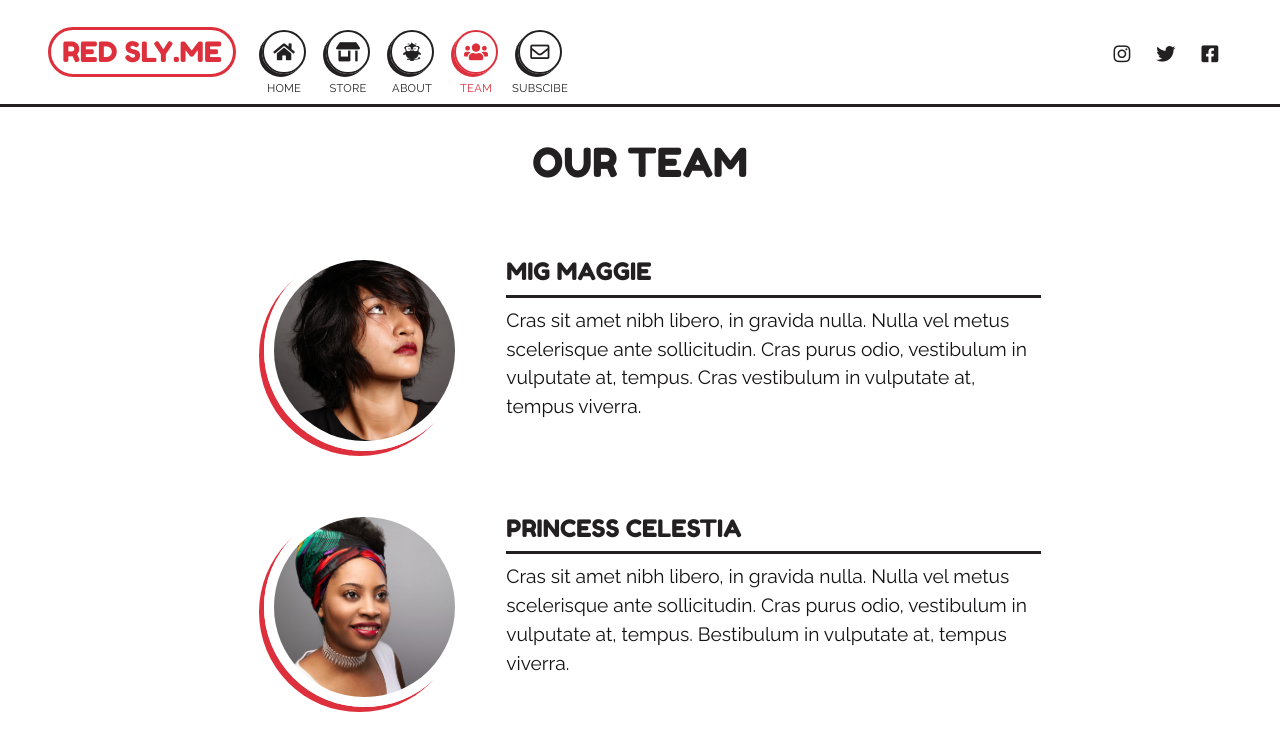
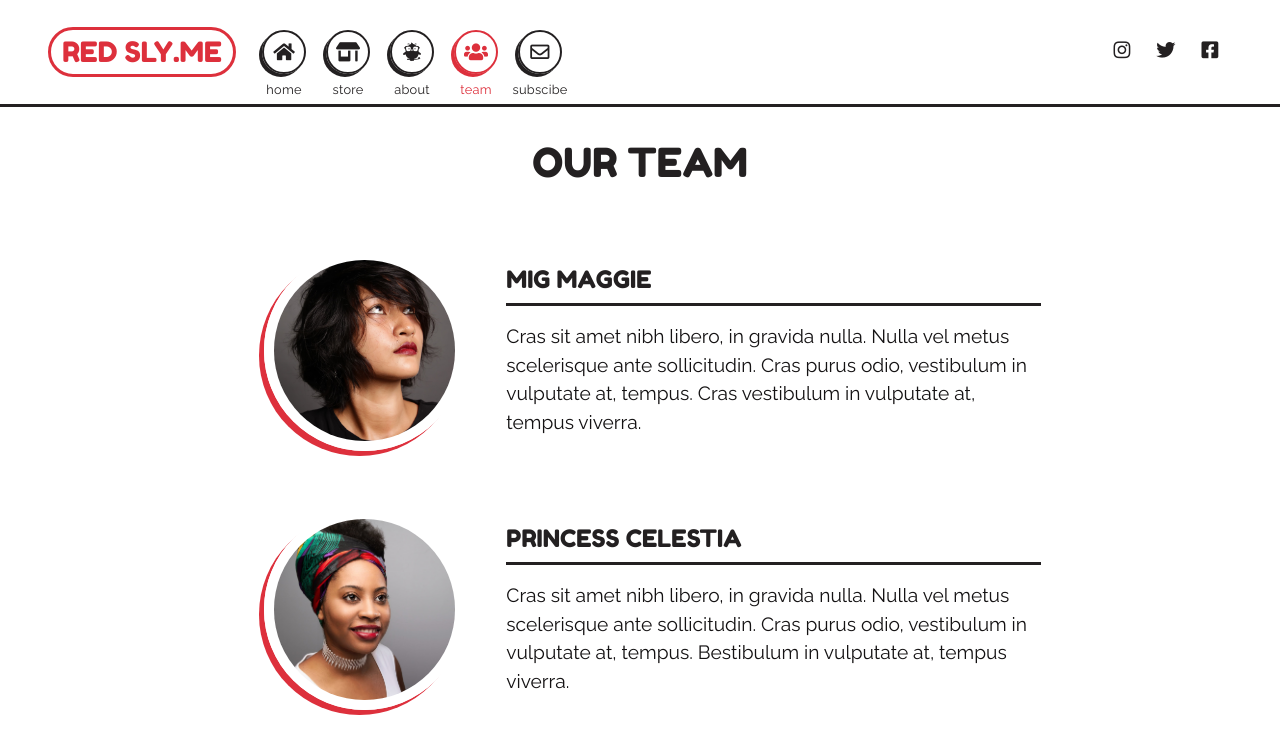
Before and after one commit to serelath/SMCSpring_2019, a PHP site: page /assignment6/pages/team.html in a window 1280 px wide. Shown: the top 754 px of the page. Run offline with PHP 8.4, Linux system fonts and the light colour scheme; some libraries are stand-ins or nearby versions.

Commit message:
changed to lower case and changed button animation and team header spacing and nav spacing

```diff
--- a/assignment6/index.html
+++ b/assignment6/index.html
@@ -23,7 +23,7 @@
         <i class="fas fa-bars"></i>
       </button>
       <div class="collapse navbar-collapse" id="navbarText">
-        <ul class="navbar-nav text-center my-md-1 mt-3">
+        <ul class="navbar-nav text-center my-lg-1 mt-3">
           <li class="nav-item active">
             <a class="nav-link" href="#"><i class="fas fa-home"></i><span class="nav-span">Home</span><span class="sr-only">(current)</span></a>
           </li>
@@ -40,7 +40,7 @@
             <a class="nav-link" data-toggle="modal" data-target="#modal"><i class="far fa-envelope"></i><span class="nav-span">SUBSCIBE</span></a>
           </li>
         </ul>
-        <ul class="navbar-nav text-center mt-lg-2 mt-3 ml-auto social">
+        <ul class="navbar-nav text-center my-lg-2 my-4 ml-auto social">
             <li class="nav-item">
                 <a href="" class="nav-link"><i class="fab fa-instagram"></i><span class="nav-span">Insta</span>
                 </a>
--- a/assignment6/pages/about.html
+++ b/assignment6/pages/about.html
@@ -23,7 +23,7 @@
         <i class="fas fa-bars"></i>
       </button>
       <div class="collapse navbar-collapse" id="navbarText">
-        <ul class="navbar-nav text-center my-md-1 mt-3">
+        <ul class="navbar-nav text-center my-lg-1 mt-3">
           <li class="nav-item">
             <a class="nav-link" href="../index.html"><i class="fas fa-home"></i><span class="nav-span">Home</span><span class="sr-only">(current)</span></a>
           </li>
@@ -40,7 +40,7 @@
             <a class="nav-link" data-toggle="modal" data-target="#modal"><i class="far fa-envelope"></i><span class="nav-span">SUBSCIBE</span></a>
           </li>
         </ul>
-        <ul class="navbar-nav text-center mt-lg-2 mt-3 ml-auto social">
+        <ul class="navbar-nav text-center my-lg-2 my-4 ml-auto social">
             <li class="nav-item">
                 <a href="" class="nav-link"><i class="fab fa-instagram"></i><span class="nav-span">Insta</span>
                 </a>
--- a/assignment6/pages/store.html
+++ b/assignment6/pages/store.html
@@ -23,7 +23,7 @@
         <i class="fas fa-bars"></i>
       </button>
       <div class="collapse navbar-collapse" id="navbarText">
-        <ul class="navbar-nav text-center my-md-1 mt-3">
+        <ul class="navbar-nav text-center my-lg-1 mt-3">
           <li class="nav-item">
             <a class="nav-link" href="../index.html"><i class="fas fa-home"></i><span class="nav-span">Home</span><span class="sr-only">(current)</span></a>
           </li>
@@ -40,7 +40,7 @@
             <a class="nav-link" data-toggle="modal" data-target="#modal"><i class="far fa-envelope"></i><span class="nav-span">SUBSCIBE</span></a>
           </li>
         </ul>
-        <ul class="navbar-nav text-center mt-lg-2 mt-3 ml-auto social">
+        <ul class="navbar-nav text-center my-lg-2 my-4 ml-auto social">
             <li class="nav-item">
                 <a href="" class="nav-link"><i class="fab fa-instagram"></i><span class="nav-span">Insta</span>
                 </a>
--- a/assignment6/pages/team.html
+++ b/assignment6/pages/team.html
@@ -23,7 +23,7 @@
         <i class="fas fa-bars"></i>
       </button>
       <div class="collapse navbar-collapse" id="navbarText">
-        <ul class="navbar-nav text-center my-md-1 mt-3">
+        <ul class="navbar-nav text-center my-lg-1 mt-3">
           <li class="nav-item">
             <a class="nav-link" href="../index.html"><i class="fas fa-home"></i><span class="nav-span">Home</span><span class="sr-only">(current)</span></a>
           </li>
@@ -40,7 +40,7 @@
             <a class="nav-link" data-toggle="modal" data-target="#modal"><i class="far fa-envelope"></i><span class="nav-span">SUBSCIBE</span></a>
           </li>
         </ul>
-        <ul class="navbar-nav text-center mt-lg-2 mt-3 ml-auto social">
+        <ul class="navbar-nav text-center my-lg-2 my-4 ml-auto social">
             <li class="nav-item">
                 <a href="" class="nav-link"><i class="fab fa-instagram"></i><span class="nav-span">Insta</span>
                 </a>
@@ -62,16 +62,16 @@
        <h3 class="pt-5 pb-3 py-sm-5">OUR TEAM</h3>
         <ul class="list-unstyled">
           <li class="media row mx-lg-auto mx-1 col-lg-9 col-12 mb-sm-5 mb-3">
-            <img class=" col-lg-3 col-md-3 col-sm-10 col-12 mt-2 w-100 mx-auto" src="../assets/images/team1.jpg" alt="Generic placeholder image">
+            <img class=" col-lg-3 col-md-3 col-10 mt-2 w-100 mx-auto" src="../assets/images/team1.jpg" alt="Generic placeholder image">
             <div class="media-body col-lg-8 col-md-9 col-12 px-0 text-md-left ml-md-3">
-              <h4 class="mt-3 mb-md-2 mb-3 pb-2">Mig Maggie</h4>
+              <h4 class="mt-md-4 mt-5 mb-md-3 mb-4 pb-2">Mig Maggie</h4>
               <p>Cras sit amet nibh libero, in gravida nulla. Nulla vel metus scelerisque ante sollicitudin. Cras purus odio, vestibulum in vulputate at, tempus. Cras vestibulum in vulputate at, tempus viverra.</p>
             </div>
           </li>
           <li class="media row mx-lg-auto mx-1 col-lg-9 col-12 mb-sm-5 mb-3">
             <img class=" col-lg-3 col-md-3 col-sm-10 col-12 mt-2 w-100 mx-auto" src="../assets/images/team2.jpg" alt="Generic placeholder image">
             <div class="media-body col-lg-8 col-md-9 col-12 px-0 text-md-left ml-md-3">
-              <h4 class="mt-3 mb-md-2 mb-3 pb-2">Princess Celestia</h4>
+              <h4 class="mt-md-4 mt-5 mb-md-3 mb-4 pb-2">Princess Celestia</h4>
               <p>Cras sit amet nibh libero, in gravida nulla. Nulla vel metus scelerisque ante sollicitudin. Cras purus odio, vestibulum in vulputate at, tempus. Bestibulum in vulputate at, tempus viverra.</p>
             </div>
           </li>
--- a/assignment6/styles/css/style.css
+++ b/assignment6/styles/css/style.css
@@ -183,11 +189,17 @@ main {
     padding: 10px; }
     .navbar ul li.active a {
       border: 2px solid #DD303C;
-      -webkit-box-shadow: -3px 3px #DD303C;
-      box-shadow: -3px 3px #DD303C; }
+      -webkit-box-shadow: -3px 3px #DD303C, -1px 1px #DD303C;
+      box-shadow: -3px 3px #DD303C, -1px 1px #DD303C; }
       .navbar ul li.active a:hover {
-        -webkit-box-shadow: 0px 0px #DD303C;
-        box-shadow: 0px 0px #DD303C; }
+        -webkit-box-shadow: -5px 5px #DD303C, -3px 3px #DD303C, -1px 1px #DD303C;
+        box-shadow: -5px 5px #DD303C, -3px 3px #DD303C, -1px 1px #DD303C; }
+      .navbar ul li.active a:active {
+        -webkit-box-shadow: -1px 1px #DD303C;
+        box-shadow: -1px 1px #DD303C;
+        -webkit-transform: translate(-2px, 2px);
+        -ms-transform: translate(-2px, 2px);
+        transform: translate(-2px, 2px); }
       .navbar ul li.active a span {
         color: #DD303C !important; }
       .navbar ul li.active a i {
@@ -225,10 +243,11 @@ main {
         transition: 0.2s; }
       .navbar ul li a .nav-span {
         display: absolute;
-        font-size: 0.7rem;
+        font-size: 0.8rem;
         top: 3rem;
         white-space: nowrap;
         color: #232021 !important;
+        text-transform: lowercase;
         -webkit-transition: 0.2s;
         -o-transition: 0.2s;
         transition: 0.2s;
--- a/assignment6/styles/scss/_mixins.scss
+++ b/assignment6/styles/scss/_mixins.scss
@@ -28,3 +28,8 @@
 	-ms-box-sizing: border-box !important;
 	box-sizing: border-box !important;
 }
+
+//translate
+@mixin translate($xY) {
+    transform: translate(-($xY), ($xY));
+}
--- a/assignment6/styles/scss/style.scss
+++ b/assignment6/styles/scss/style.scss
@@ -83,8 +83,12 @@ body {
         padding: 0.5rem 1.5rem;
         transition: 0.2s;
         &:hover {
-            box-shadow: 0px 0px $darkGrey;
-            transform: translate(-4px, 4px);
+            box-shadow: -7px 7px $darkGrey, -5px 5px $darkGrey, -3px 3px $darkGrey, -1px 1px $darkGrey;
+            @include translate(-2px);
+        }
+        &:active {
+            box-shadow: -1px 1px $darkGrey;
+            @include translate(4px);
         }
         a {
             font-family: $headerFont;
@@ -145,7 +149,7 @@ main {
             li {
                 padding: 5px 0;
                 a {
-                    box-shadow: none;
+                    box-shadow: none !important;
                     border: none;
                     margin: 0 !important;
                     &:hover {
@@ -170,9 +174,13 @@ main {
             &.active {
                 a {
                     border: 2px solid $red;
-                    box-shadow: -3px 3px $red;
+                    box-shadow: -3px 3px $red, -1px 1px $red;
                     &:hover {
-                        box-shadow: 0px 0px $red;
+                        box-shadow: -5px 5px $red, -3px 3px $red, -1px 1px $red;
+                    }
+                    &:active {
+                        box-shadow: -1px 1px $red;
+                        @include translate(2px);
                     }
                     span { color: $red !important;}
                     i {
@@ -197,8 +205,12 @@ main {
                     margin: 0 5px 0 0;
                 }
                 &:hover {
-                    box-shadow: 0px 0px $darkGrey;
-                    transform: translate(-2px, 2px);
+                    box-shadow: -5px 5px $darkGrey, -3px 3px $darkGrey, -1px 1px $darkGrey;
+                    @include translate(-2px);
+                }
+                &:active {
+                    box-shadow: -1px 1px $darkGrey;
+                    @include translate(2px);
                 }
 
                 i {
@@ -208,12 +220,16 @@ main {
                 }
                 .nav-span {
                     display: absolute;
-                    font-size: 0.7rem;
+                    font-size: 0.8rem;
                     top: 3rem;
                     white-space: nowrap;
                     color: $darkGrey !important;
+                    text-transform: lowercase;
                     transition: 0.2s;
                     @include centerX;
+                    @include mQ($sm) {
+                        font-size: 0.9rem;
+                    }
                 }
             }
         }
@@ -339,6 +355,7 @@ main {
             padding: 0 !important;
             color: $darkGrey !important;
             box-shadow: none;
+            line-height: 0.5;
             border: 1px solid $darkGrey;
             &:hover {
                 box-shadow: none;
```
Also changed, not shown: other parts of assignment6/styles/css/style.css (+22 -6 lines), assignment6/styles/scss/_variables.scss (line endings or trailing spaces).
